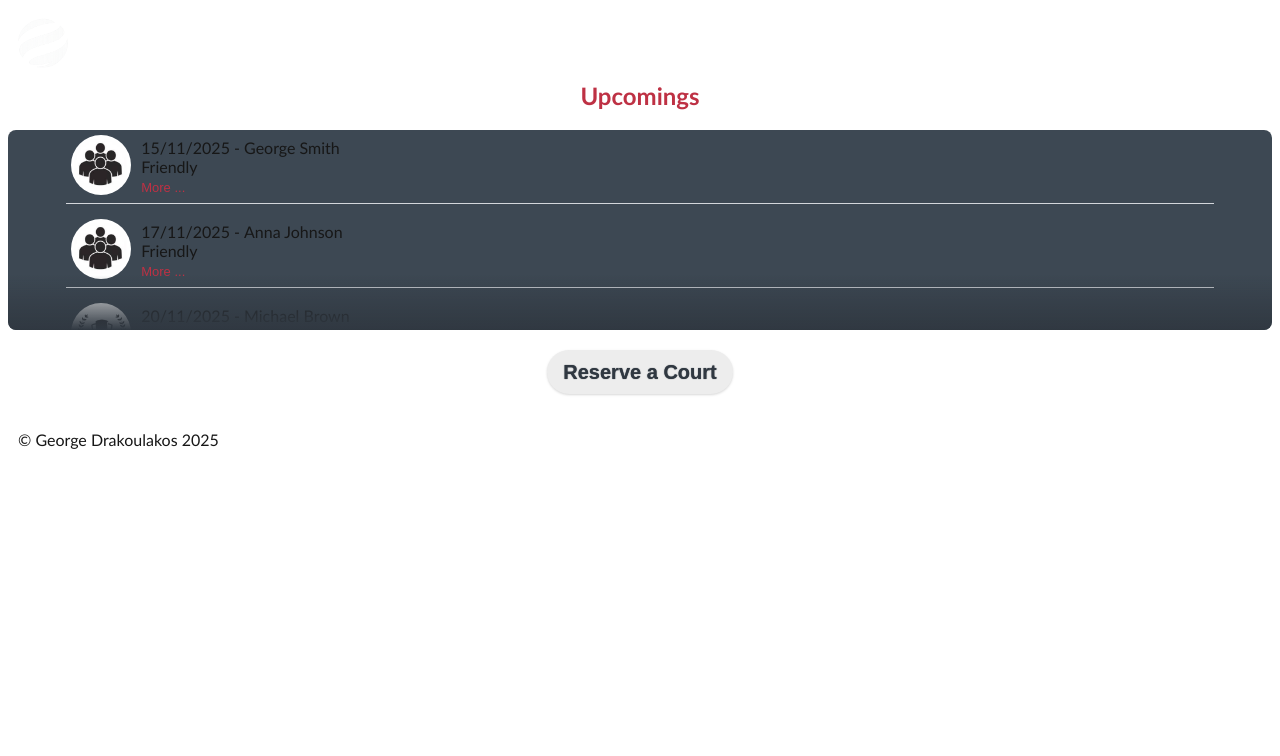
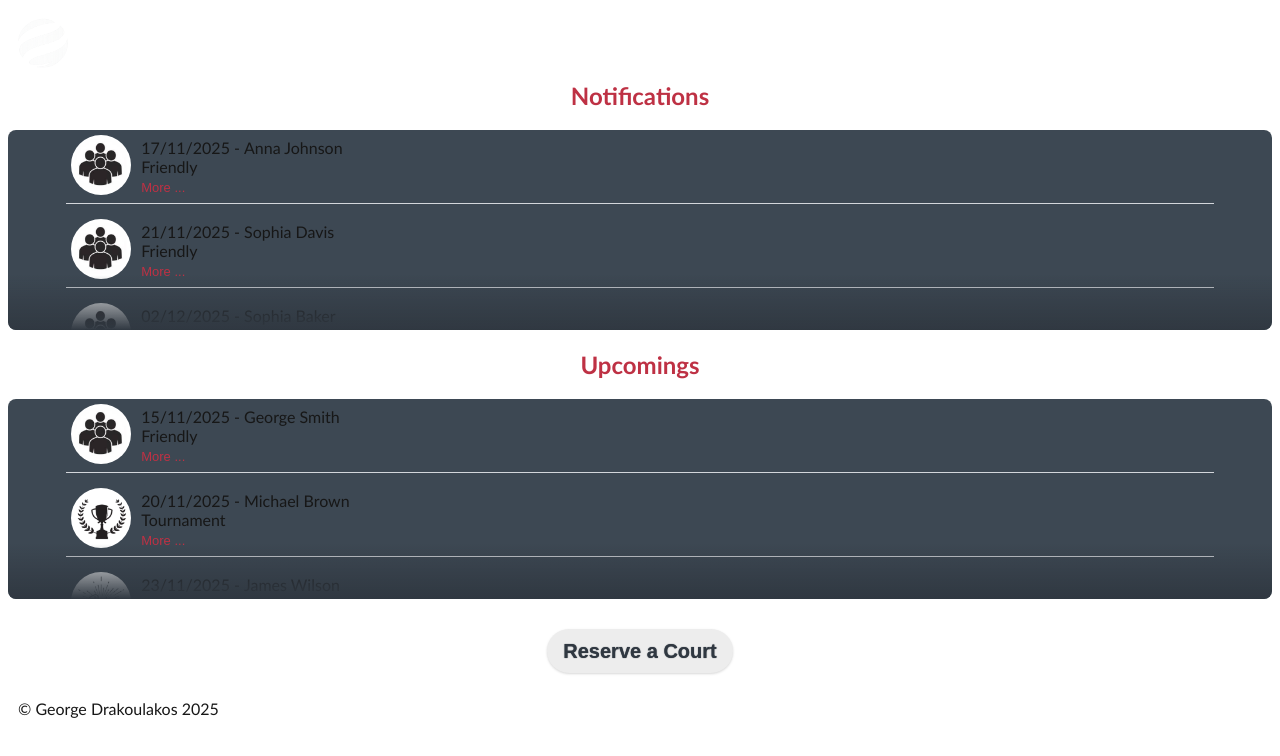
Before and after one commit to gdrakoulakos/athlisis-hub, a Next.js app: page / in a window 1280 px wide. Shown: the top 756 px of the page. Built offline with nearby package versions, Linux system fonts and the light colour scheme.

Commit message:
Refactor Upcomings component into RequestsOverview; update styles and add status into mock data for bookings

```diff
--- a/src/app/components/ButtonReserveCourt/ButtonReserveCourt.module.css
+++ b/src/app/components/ButtonReserveCourt/ButtonReserveCourt.module.css
@@ -16,7 +16,7 @@
   user-select: none;
   -webkit-user-select: none;
   touch-action: manipulation;
-  margin: 20px;
+  margin: 10px;
 }
 
 .reserveButton:hover {
--- a/src/app/components/Header/Header.js
+++ b/src/app/components/Header/Header.js
@@ -9,7 +9,6 @@ export default function Header() {
 
   const handleMenuClicked = () => {
     setMenuOpen((prev) => !prev);
-    console.log("menuOpen", menuOpen);
   };
 
   return (
@@ -27,7 +26,7 @@ export default function Header() {
         <figure className={styles.humbergerMenu}>
           <Image
             src="/images/burger-menu.svg"
-            alt="humberger menu"
+            alt="Humburger Menu"
             width={40}
             height={40}
             onClick={handleMenuClicked}
--- a/src/app/components/Header/Header.module.css
+++ b/src/app/components/Header/Header.module.css
@@ -4,6 +4,7 @@
   justify-content: space-between;
   align-items: center;
   position: relative;
+  z-index: 2;
 }
 
 .logo {
--- /dev/null
+++ b/src/app/components/RequestsOverview/RequestsOverview.js
@@ -0,0 +1,50 @@
+import Image from "next/image";
+import styles from "./RequestsOverview.module.css";
+import bookings from "@/mockdata/bookings.json";
+
+export default function RequestsOverview({ title, status }) {
+  const booked = bookings.filter((booking) => booking.status === status);
+
+  return (
+    <>
+      <div className={styles.requestsOverviewBlock}>
+        <h2 className={styles.requestsOverviewTitle}>{title}</h2>
+        <div className={styles.requestsOverviewListWrapper}>
+          <section className={styles.requestsOverviewList}>
+            {booked.map((booking, index) => (
+              <article key={index} className={styles.requestsOverviewItem}>
+                <figure className={styles.requestsOverviewItemImage}>
+                  <Image
+                    src={`/images/${booking.type}.png`}
+                    alt="Tennis Icon"
+                    width={60}
+                    height={60}
+                    loading="lazy"
+                    className={styles.requestsOverviewItemImg}
+                  />
+                </figure>
+                <div className={styles.requestsOverviewItemInfo}>
+                  <div className={styles.requestsOverviewItemTopRow}>
+                    <time className={styles.requestsOverviewItemDate}>
+                      {booking.date}
+                    </time>{" "}
+                    &nbsp;-&nbsp;
+                    <div className={styles.requestsOverviewItemName}>
+                      {booking.name}
+                    </div>
+                  </div>
+                  <div className={styles.requestsOverviewItemType}>
+                    {booking.type}
+                  </div>
+                  <button className={styles.requestsOverviewItemButton}>
+                    More ...
+                  </button>
+                </div>
+              </article>
+            ))}
+          </section>
+        </div>
+      </div>
+    </>
+  );
+}
--- a/src/app/components/Upcomings/Upcomings.module.css
+++ b/src/app/components/RequestsOverview/RequestsOverview.module.css
@@ -1,4 +1,12 @@
-.upcomingsWrapper {
+.requestsOverviewBlock {
+  width: 100%;
+  display: flex;
+  flex-direction: column;
+  align-items: center;
+  margin-bottom: 20px;
+}
+
+.requestsOverviewListWrapper {
   position: relative;
   width: 100%;
   height: 200px;
@@ -8,7 +16,7 @@
 }
 
 /* scrollable content */
-.upcomingsSection {
+.requestsOverviewList {
   width: 100%;
   height: 100%;
   overflow-y: auto;
@@ -22,7 +30,7 @@
 }
 
 /* bottom fade overlay (on wrapper) */
-.upcomingsWrapper::after {
+.requestsOverviewListWrapper::after {
   content: "";
   position: absolute;
   bottom: 0;
@@ -39,7 +47,7 @@
   z-index: 1;
 }
 
-.upcomingsContainer {
+.requestsOverviewItem {
   width: 90%;
   height: 100px;
   display: flex;
@@ -50,25 +58,25 @@
   padding: 5px;
 }
 
-.topRow {
+.requestsOverviewItemTopRow {
   width: 100%;
   display: flex;
   flex-direction: row;
 }
 
-.imageContainer {
+.requestsOverviewItemImage {
   margin-right: 10px;
 }
 
-.image {
+.requestsOverviewItemImg {
   border-radius: 50%;
 }
 
-.infoContainer {
+.requestsOverviewItemInfo {
   width: 100%;
 }
 
-.more {
+.requestsOverviewItemButton {
   font-size: 13px;
   color: #be3144;
   background-color: transparent;
@@ -77,6 +85,6 @@
   display: contents;
 }
 
-.title {
+.requestsOverviewTitle {
   margin-bottom: 20px;
 }
--- a/src/app/components/Upcomings/Upcomings.js
+++ /dev/null
@@ -1,40 +0,0 @@
-import Image from "next/image";
-import styles from "./Upcomings.module.css";
-import bookings from "@/mockdata/bookings.json";
-
-export default function Upcomings() {
-  console.log("bookings", bookings);
-
-  return (
-    <>
-      <h2 className={styles.title}>Upcomings</h2>
-      <div className={styles.upcomingsWrapper}>
-        <section className={styles.upcomingsSection}>
-          {bookings.map((booking, index) => (
-            <article key={index} className={styles.upcomingsContainer}>
-              <figure className={styles.imageContainer}>
-                <Image
-                  src={`/images/${booking.type}.png`}
-                  alt="Tennis Icon"
-                  width={60}
-                  height={60}
-                  loading="lazy"
-                  className={styles.image}
-                />
-              </figure>
-              <div className={styles.infoContainer}>
-                <div className={styles.topRow}>
-                  <time className={styles.date}>{booking.date}</time>{" "}
-                  &nbsp;-&nbsp;
-                  <div className={styles.Name}>{booking.name}</div>
-                </div>
-                <div className={styles.type}>{booking.type}</div>
-                <button className={styles.more}>More ...</button>
-              </div>
-            </article>
-          ))}
-        </section>
-      </div>
-    </>
-  );
-}
--- a/src/app/page.js
+++ b/src/app/page.js
@@ -1,11 +1,12 @@
 import styles from "./page.module.css";
-import Upcomings from "./components/Upcomings/Upcomings";
+import RequestsOverview from "./components/RequestsOverview/RequestsOverview";
 import ButtonReserveCourt from "./components/ButtonReserveCourt/ButtonReserveCourt";
 
 export default function Home() {
   return (
     <div className={styles.homePageSection}>
-      <Upcomings />
+      <RequestsOverview title={"Notifications"} status={"Pending"} />
+      <RequestsOverview title={"Upcomings"} status={"Booked"} />
       <ButtonReserveCourt />
     </div>
   );
--- a/src/mockdata/bookings.json
+++ b/src/mockdata/bookings.json
@@ -6,7 +6,8 @@
     "name": "George Smith",
     "type": "Friendly",
     "persons": 4,
-    "length": 2
+    "length": 2,
+    "status": "Booked"
   },
   {
     "id": 2,
@@ -15,7 +16,8 @@
     "name": "Anna Johnson",
     "type": "Friendly",
     "persons": 10,
-    "length": 1
+    "length": 1,
+    "status": "Pending"
   },
   {
     "id": 3,
@@ -24,7 +26,8 @@
     "name": "Michael Brown",
     "type": "Tournament",
     "persons": 6,
-    "length": 4
+    "length": 4,
+    "status": "Booked"
   },
   {
     "id": 4,
@@ -33,7 +36,8 @@
     "name": "Sophia Davis",
     "type": "Friendly",
     "persons": 3,
-    "length": 2
+    "length": 2,
+    "status": "Pending"
   },
   {
     "id": 5,
@@ -42,7 +46,8 @@
     "name": "James Wilson",
     "type": "Party",
     "persons": 14,
-    "length": 4
+    "length": 4,
+    "status": "Booked"
   },
   {
     "id": 6,
@@ -51,7 +56,8 @@
     "name": "Emily Clark",
     "type": "Friendly",
     "persons": 5,
-    "length": 1
+    "length": 1,
+    "status": "Booked"
   },
   {
     "id": 7,
@@ -60,7 +66,8 @@
     "name": "William King",
     "type": "Tournament",
     "persons": 2,
-    "length": 1
+    "length": 1,
+    "status": "Booked"
   },
   {
     "id": 8,
@@ -69,7 +76,8 @@
     "name": "Olivia Martinez",
     "type": "Friendly",
     "persons": 3,
-    "length": 2
+    "length": 2,
+    "status": "Booked"
   },
   {
     "id": 9,
@@ -78,7 +86,8 @@
     "name": "Liam Harris",
     "type": "Other",
     "persons": 8,
-    "length": 2
+    "length": 2,
+    "status": "Booked"
   },
   {
     "id": 10,
@@ -87,6 +96,7 @@
     "name": "Sophia Baker",
     "type": "Friendly",
     "persons": 12,
-    "length": 1
+    "length": 1,
+    "status": "Pending"
   }
 ]
```
